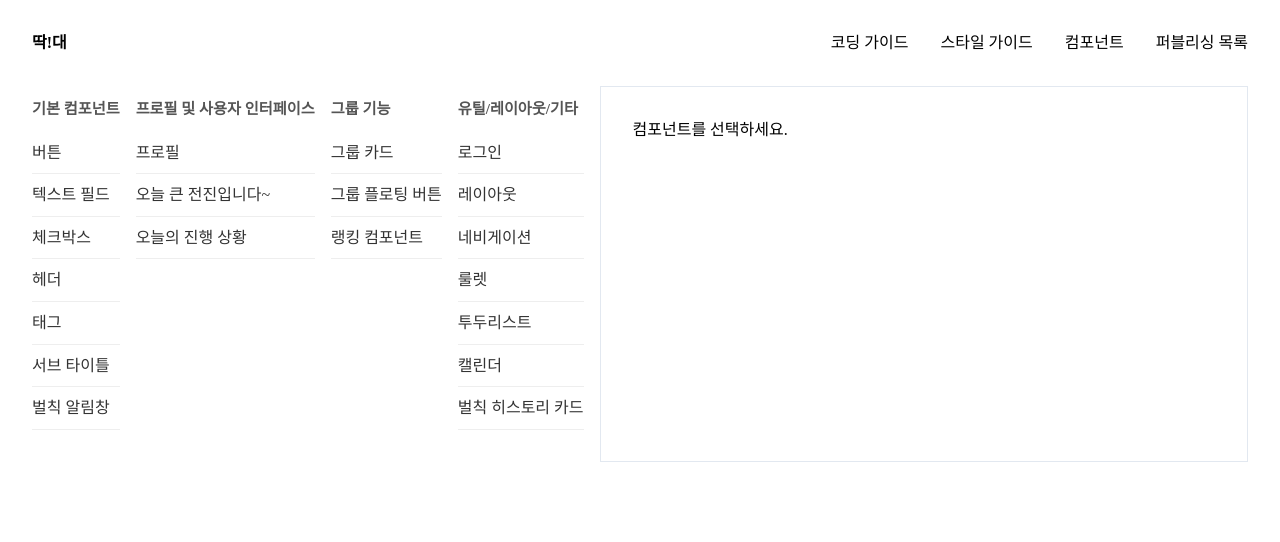
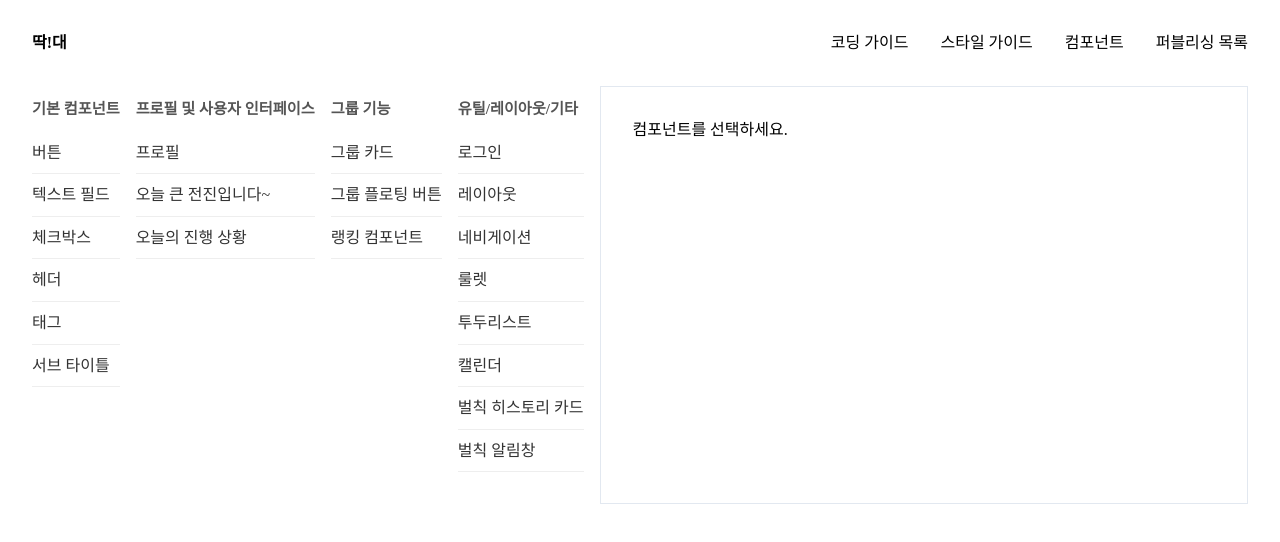
Before and after one commit to DoitorPay/Guide, a React (Vite) app in the folder frontend/: page /cmpguide in a window 1280 px wide. Shown: the top 542 px of the page. Built offline with nearby package versions, Linux system fonts and the light colour scheme; a web font is replaced by a local one.

Commit message:
etc: 벌칙 알림 컴포넌트 사이드바 그룹 변경

```diff
--- a/frontend/src/guide/cmpSidebar.jsx
+++ b/frontend/src/guide/cmpSidebar.jsx
@@ -31,7 +31,6 @@ const groupedItemList = [
       { id: 10, name: '헤더', path: '@/guide/cmpHeader', component: <CmpHeader /> },
       { id: 11, name: '태그', path: '@/guide/tagGuide', component: <TagGuide /> },
       { id: 18, name: '서브 타이틀', path: '@/guide/subTitleGuide', component: <SubTitleGuide /> },
-      { id: 22, name: '벌칙 알림창', path: '@/components/panalty/panaltyNoti', component: <PanaltyNoti />}
     ],
   },
   {
@@ -60,6 +59,7 @@ const groupedItemList = [
       { id: 12, name: '투두리스트', path: '@/components/todoList', component: <CmpTodoList /> },
       { id: 13, name: '캘린더', path: '@/guide/calendarGuide', component: <CalendarGuide /> },
       { id: 19, name: '벌칙 히스토리 카드', path: '@/components/HistoryCard', component: <HistoryCard /> },
+      { id: 22, name: '벌칙 알림창', path: '@/components/panalty/panaltyNoti', component: <PanaltyNoti />}
     ],
   },
 ];
```
